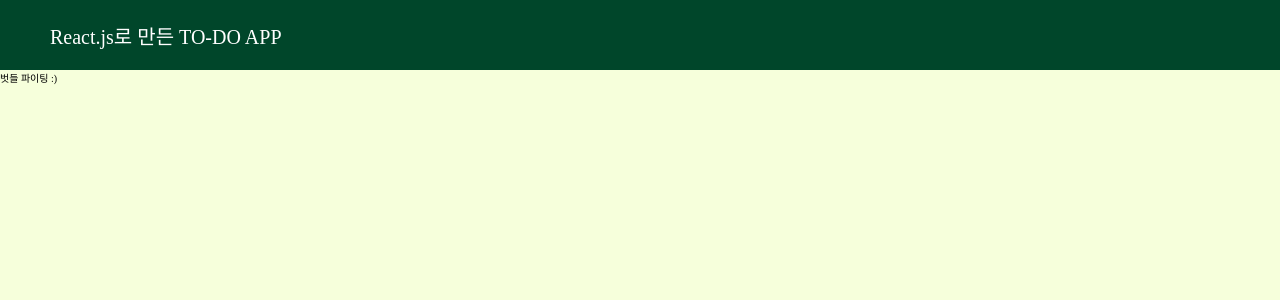
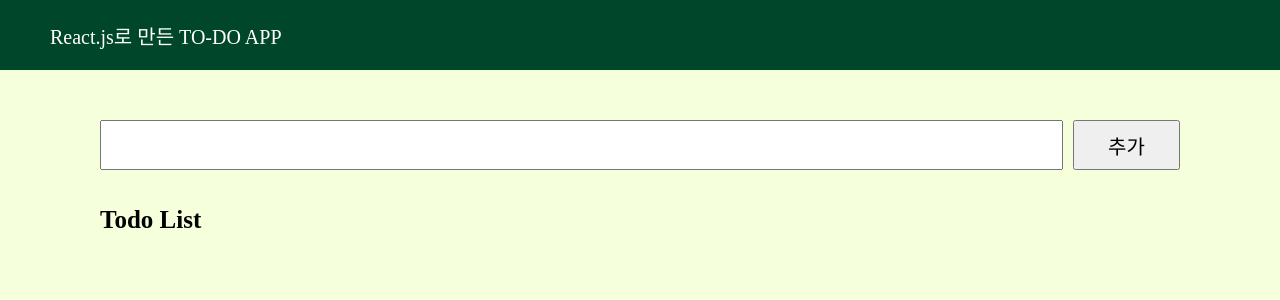
Before and after one commit to chorom-ham/react-todo-1886px, a React (Create React App) app: page / in a window 1280 px wide. Shown: the top 300 px of the page. Built offline with nearby package versions, Linux system fonts and the light colour scheme.

Commit message:
✨ feat: Add example code

```diff
--- a/src/components/todo/Form.js
+++ b/src/components/todo/Form.js
@@ -1,8 +1,47 @@
+import { useState } from "react";
 import styled from "styled-components";
 
-// Hint: Form, Input, Button
-// 반드시 투두를 등록하는 버튼을 구현합니다.
-// 엔터를 눌렀을 때도 투두가 등록되도록 합니다.
-export default function Form() {
-  return <div>벗들 파이팅 :)</div>;
+export default function Form({ todoList, setTodoList }) {
+  const [todoTitle, setTodoTitle] = useState("");
+
+  const addTodoItem = (event) => {
+    event.preventDefault();
+
+    if (todoTitle !== "") {
+      setTodoTitle("");
+      setTodoList([
+        ...todoList,
+        { title: todoTitle, timeStamp: new Date().toLocaleString() },
+      ]);
+    }
+  };
+
+  const handleChange = (event) => {
+    setTodoTitle(event.target.value);
+  };
+
+  return (
+    <TodoForm onSubmit={addTodoItem}>
+      <TodoInput value={todoTitle} onChange={handleChange}></TodoInput>
+      <AddButton>추가</AddButton>
+    </TodoForm>
+  );
 }
+
+const TodoForm = styled.form`
+  display: flex;
+  width: 100%;
+  height: 5rem;
+`;
+
+const TodoInput = styled.input`
+  width: 90%;
+  padding: 0 1rem;
+  font-size: 2rem;
+`;
+
+const AddButton = styled.button`
+  width: 10%;
+  margin-left: 1rem;
+  font-size: 2rem;
+`;
--- a/src/components/todo/Item.js
+++ b/src/components/todo/Item.js
@@ -1,6 +1,42 @@
+import { useState } from "react";
 import styled from "styled-components";
 
-// Hint: props로 id, text, onClick 등 (자유)
-export default function Item() {
-  return <div>벗들 파이팅 :)</div>;
+export default function Item({ title, index, deleteItem }) {
+  const [isChecked, setIsChecked] = useState(false);
+
+  const toggleChecked = () => {
+    setIsChecked(!isChecked);
+  };
+
+  return (
+    <Wrapper onClick={toggleChecked}>
+      <Text isChecked={isChecked}>
+        {index + 1}. {title}
+      </Text>
+      <DeleteButton type="button" onClick={() => deleteItem(index)}>
+        X
+      </DeleteButton>
+    </Wrapper>
+  );
 }
+
+const Wrapper = styled.div`
+  display: flex;
+  align-items: center;
+`;
+
+const Text = styled.p`
+  font-size: 2rem;
+  ${(props) =>
+    props.isChecked &&
+    `
+    text-decoration: line-through;
+    color: #ccc;
+  `}
+`;
+
+const DeleteButton = styled.button`
+  width: fit-content;
+  height: fit-content;
+  margin-left: 1rem;
+`;
--- a/src/components/todo/Todo.js
+++ b/src/components/todo/Todo.js
@@ -7,5 +7,45 @@ import Item from "./Item";
 export default function Todo() {
   const [todoList, setTodoList] = useState([]);
 
-  return <div>벗들 파이팅 :)</div>;
+  const deleteItem = (index) => {
+    setTodoList(todoList.filter((item, _index) => _index !== index));
+  };
+
+  const renderTodoItems = todoList.map((item, index) => (
+    <Item
+      key={item.timeStamp + item.title}
+      title={item.title}
+      index={index}
+      deleteItem={deleteItem}
+    />
+  ));
+
+  return (
+    <Wrapper>
+      <Form todoList={todoList} setTodoList={setTodoList} />
+      <ItemContainer>
+        <Heading>Todo List</Heading>
+        {renderTodoItems}
+      </ItemContainer>
+    </Wrapper>
+  );
 }
+
+const Wrapper = styled.div`
+  width: 100%;
+  display: flex;
+  flex-direction: column;
+  justify-content: center;
+  padding: 5rem 10rem;
+`;
+
+const Heading = styled.h2`
+  font-size: 2.5rem;
+  margin-bottom: 1.5rem;
+`;
+
+const ItemContainer = styled.div`
+  display: flex;
+  flex-direction: column;
+  padding-top: 1.5rem;
+`;
```
